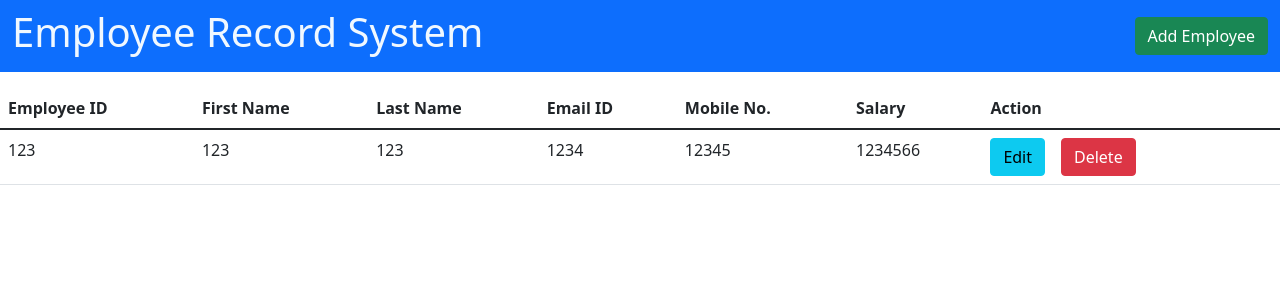
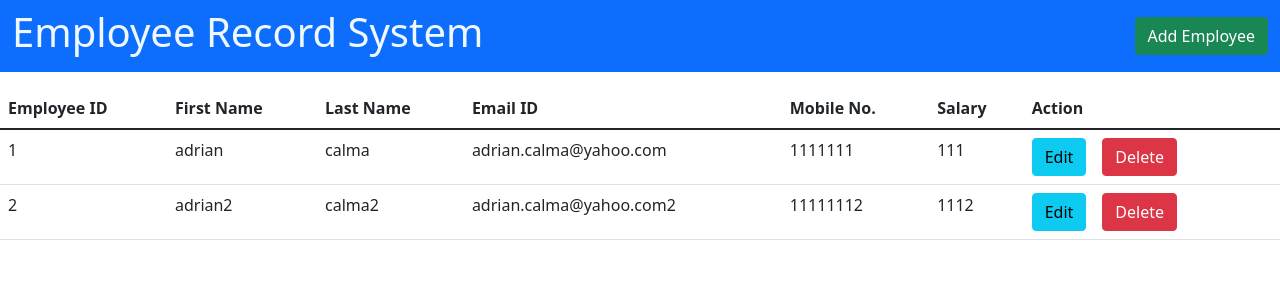
Before and after one commit to RGCbetty/employee-record-system, an Angular app: page / in a window 1280 px wide. Shown: the top 300 px of the page. Built offline with nearby package versions, Linux system fonts and the light colour scheme.

Commit message:
modify add/update modal. create delete modal

```diff
--- a/package.json
+++ b/package.json
@@ -18,6 +18,7 @@
     "@angular/platform-browser": "~13.0.0",
     "@angular/platform-browser-dynamic": "~13.0.0",
     "@angular/router": "~13.0.0",
+    "@types/uuid": "^8.3.3",
     "bootstrap": "^5.1.3",
     "font-awesome": "^4.7.0",
     "jquery": "^3.6.0",
--- a/src/app/employee/employee-dashboard/employee-dashboard.component.html
+++ b/src/app/employee/employee-dashboard/employee-dashboard.component.html
@@ -6,7 +6,7 @@
         class="btn btn-success"
         data-bs-toggle="modal"
         data-bs-target="#employeeModal"
-        (click)="addModal()"
+        (click)="openModal('add')"
       >
         Add Employee
       </button>
@@ -26,18 +26,37 @@
     </tr>
   </thead>
   <tbody>
-    <tr>
-      <td>123</td>
-      <td>123</td>
-      <td>123</td>
-      <td>1234</td>
-      <td>12345</td>
-      <td>1234566</td>
+    <tr *ngFor="let employee of employees">
+      <td>{{ employee.id }}</td>
+      <td>{{ employee.firstName }}</td>
+      <td>{{ employee.lastName }}</td>
+      <td>{{ employee.email }}</td>
+      <td>{{ employee.contactNumber }}</td>
+      <td>{{ employee.salary }}</td>
       <td>
-        <button class="btn btn-info">Edit</button>
-        <button class="btn btn-danger mx-3">Delete</button>
+        <button
+          class="btn btn-info"
+          data-bs-toggle="modal"
+          data-bs-target="#employeeModal"
+          (click)="openModal('edit', employee)"
+        >
+          Edit
+        </button>
+        <button
+          class="btn btn-danger mx-3"
+          data-bs-toggle="modal"
+          data-bs-target="#employeeModal"
+          (click)="openModal('delete', employee)"
+        >
+          Delete
+        </button>
       </td>
     </tr>
   </tbody>
 </table>
-<app-employee-form [type]="type"></app-employee-form>
+<app-employee-form
+  [type]="type"
+  [employee]="employee"
+  (onSetValueOnce)="onSetValueOnce($event)"
+  [setValueOnce]="setValueOnce"
+></app-employee-form>
--- a/src/app/employee/employee-dashboard/employee-dashboard.component.ts
+++ b/src/app/employee/employee-dashboard/employee-dashboard.component.ts
@@ -1,4 +1,5 @@
 import { Component, OnInit } from '@angular/core';
+import { IEmployee } from '../employee';
 
 @Component({
   selector: 'app-employee-dashboard',
@@ -6,12 +7,41 @@ import { Component, OnInit } from '@angular/core';
   styleUrls: ['./employee-dashboard.component.css'],
 })
 export class EmployeeDashboardComponent implements OnInit {
-  constructor() {}
+  employees: IEmployee[] = [];
+  employee!: IEmployee;
   type: string = '';
+  setValueOnce: boolean = false;
 
-  ngOnInit(): void {}
+  ngOnInit(): void {
+    this.employees = [
+      {
+        id: '1',
+        firstName: 'adrian',
+        lastName: 'calma',
+        email: 'adrian.calma@yahoo.com',
+        contactNumber: '1111111',
+        salary: '111',
+      },
+      {
+        id: '2',
+        firstName: 'adrian2',
+        lastName: 'calma2',
+        email: 'adrian.calma@yahoo.com2',
+        contactNumber: '11111112',
+        salary: '1112',
+      },
+    ];
+  }
 
-  addModal(): void {
-    this.type = 'add';
+  openModal(type: string, employee?: any): void {
+    this.type = type;
+    this.setValueOnce = true;
+    if (type !== 'add') {
+      this.employee = employee;
+    }
+  }
+
+  onSetValueOnce(event: boolean): void {
+    this.setValueOnce = event;
   }
 }
--- a/src/app/employee/employee-form/employee-form.component.html
+++ b/src/app/employee/employee-form/employee-form.component.html
@@ -18,10 +18,21 @@
           class="btn-close"
           data-bs-dismiss="modal"
           aria-label="Close"
+          (click)="onClose()"
         ></button>
       </div>
-      <form [formGroup]="employeInformationForm" (ngSubmit)="onSubmit()">
+      <form
+        [formGroup]="employeInformationForm"
+        (ngSubmit)="onSubmit()"
+        *ngIf="type !== 'delete'"
+      >
         <div class="modal-body">
+          <input
+            type="hidden"
+            id="id"
+            formControlName="id"
+            value="{{ employee?.id || '' }}"
+          />
           <div class="mb-3">
             <label for="email" class="form-label">First Name</label>
             <input
@@ -29,7 +40,7 @@
               class="form-control"
               [ngClass]="firstName?.touched && firstName?.errors?.['required'] ? 'is-invalid' : ''"
               id="firstName"
-              value="{{ employeInformation?.firstName || '' }}"
+              value="{{ employee?.firstName || '' }}"
               formControlName="firstName"
             />
           </div>
@@ -40,7 +51,7 @@
               class="form-control"
               [ngClass]="lastName?.touched && lastName?.errors?.['required'] ? 'is-invalid' : ''"
               id="lastName"
-              value="{{ employeInformation?.lastName || '' }}"
+              value="{{ employee?.lastName || '' }}"
               formControlName="lastName"
             />
           </div>
@@ -51,7 +62,7 @@
               class="form-control"
               [ngClass]="email?.touched && email?.errors?.['required'] ? 'is-invalid' : ''"
               id="email"
-              value="{{ employeInformation?.email || '' }}"
+              value="{{ employee?.email || '' }}"
               formControlName="email"
             />
           </div>
@@ -62,7 +73,7 @@
               class="form-control"
               [ngClass]="contactNumber?.touched && contactNumber?.errors?.['required'] ? 'is-invalid' : ''"
               id="contactNumber"
-              value="{{ employeInformation?.contactNumber || '' }}"
+              value="{{ employee?.contactNumber || '' }}"
               formControlName="contactNumber"
             />
           </div>
@@ -73,7 +84,7 @@
               class="form-control"
               [ngClass]="salary?.touched && salary?.errors?.['required'] ? 'is-invalid' : ''"
               id="salary"
-              value="{{ employeInformation?.salary || '' }}"
+              value="{{ employee?.salary || '' }}"
               formControlName="salary"
             />
           </div>
@@ -83,6 +94,7 @@
             type="button"
             class="btn btn-secondary"
             data-bs-dismiss="modal"
+            (click)="onClose()"
           >
             Close
           </button>
@@ -96,6 +108,23 @@
           </button>
         </div>
       </form>
+      <div id="delete" *ngIf="type === 'delete'">
+        <div class="modal-body">
+          <p>Are you sure you want to delete this record?</p>
+        </div>
+        <div class="modal-footer">
+          <button type="button" class="btn btn-secondary" data-dismiss="modal">
+            No
+          </button>
+          <button
+            type="button"
+            class="btn btn-danger"
+            (click)="onDelete(employee.id)"
+          >
+            Yes
+          </button>
+        </div>
+      </div>
     </div>
   </div>
 </div>
--- a/src/app/employee/employee-form/employee-form.component.ts
+++ b/src/app/employee/employee-form/employee-form.component.ts
@@ -1,5 +1,14 @@
-import { AfterContentChecked, Component, Input, OnInit } from '@angular/core';
+import {
+  AfterContentChecked,
+  Component,
+  EventEmitter,
+  Input,
+  OnInit,
+  Output,
+} from '@angular/core';
 import { FormBuilder, FormGroup, Validators } from '@angular/forms';
+import { IEmployee } from '../employee';
+import { v4 as uuidv4 } from 'uuid';
 
 @Component({
   selector: 'app-employee-form',
@@ -8,11 +17,21 @@ import { FormBuilder, FormGroup, Validators } from '@angular/forms';
 })
 export class EmployeeFormComponent implements OnInit, AfterContentChecked {
   @Input() type: string = '';
-  @Input() employeInformation: any = {};
+  @Input() employee: IEmployee = {
+    id: '',
+    firstName: '',
+    lastName: '',
+    email: '',
+    contactNumber: '',
+    salary: '',
+  };
+  @Input() setValueOnce: boolean = false;
+  @Output() onSetValueOnce: EventEmitter<boolean> = new EventEmitter();
+
   employeInformationForm: FormGroup;
-
   constructor(private formBuilder: FormBuilder) {
     this.employeInformationForm = this.formBuilder.group({
+      id: [''],
       firstName: ['', Validators.required],
       lastName: ['', Validators.required],
       email: ['', Validators.required],
@@ -22,15 +41,36 @@ export class EmployeeFormComponent implements OnInit, AfterContentChecked {
   }
 
   ngAfterContentChecked(): void {
-    if (this.type === 'add') this.employeInformation = {};
+    if (this.setValueOnce) {
+      setTimeout(() => {
+        this.onSetValueOnce.emit(false);
+      }, 100);
+      if (this.type === 'add') this.employeInformationForm.reset();
+      if (this.type === 'edit')
+        this.employeInformationForm.setValue(this.employee);
+    }
   }
 
   ngOnInit(): void {}
 
   onSubmit(): void {
     if (!this.employeInformationForm.invalid) {
-      console.log(this.employeInformationForm);
+      if (this.type === 'add') {
+        console.log({ id: uuidv4(), ...this.employeInformationForm.value });
+      }
+      if (this.type === 'edit') {
+        console.log(this.employeInformationForm.value);
+      }
     }
+  }
+
+  onDelete(id: string): void {
+    console.log(id);
+  }
+
+  onClose(): void {
+    this.employeInformationForm.reset();
+    this.onSetValueOnce.emit(false);
   }
 
   get firstName() {
--- /dev/null
+++ b/src/app/employee/employee.ts
@@ -0,0 +1,8 @@
+export interface IEmployee {
+  id: string;
+  firstName: string;
+  lastName: string;
+  email: string;
+  contactNumber: string;
+  salary: string;
+}
```
Also changed, not shown: 1 other file (tests, documents, lock files or other folders).
